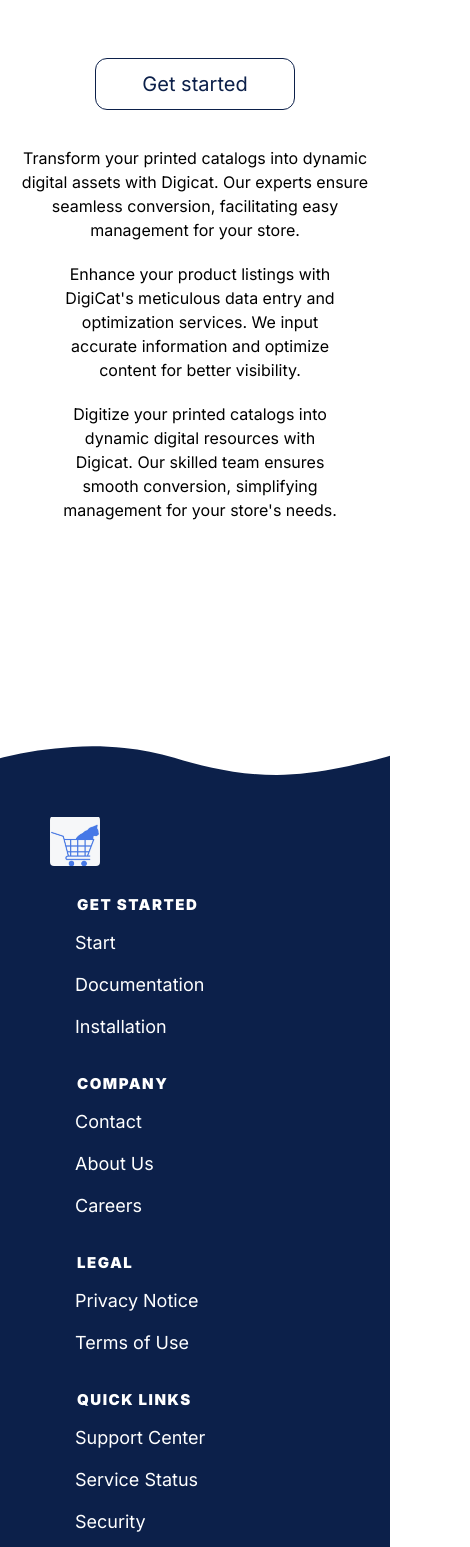
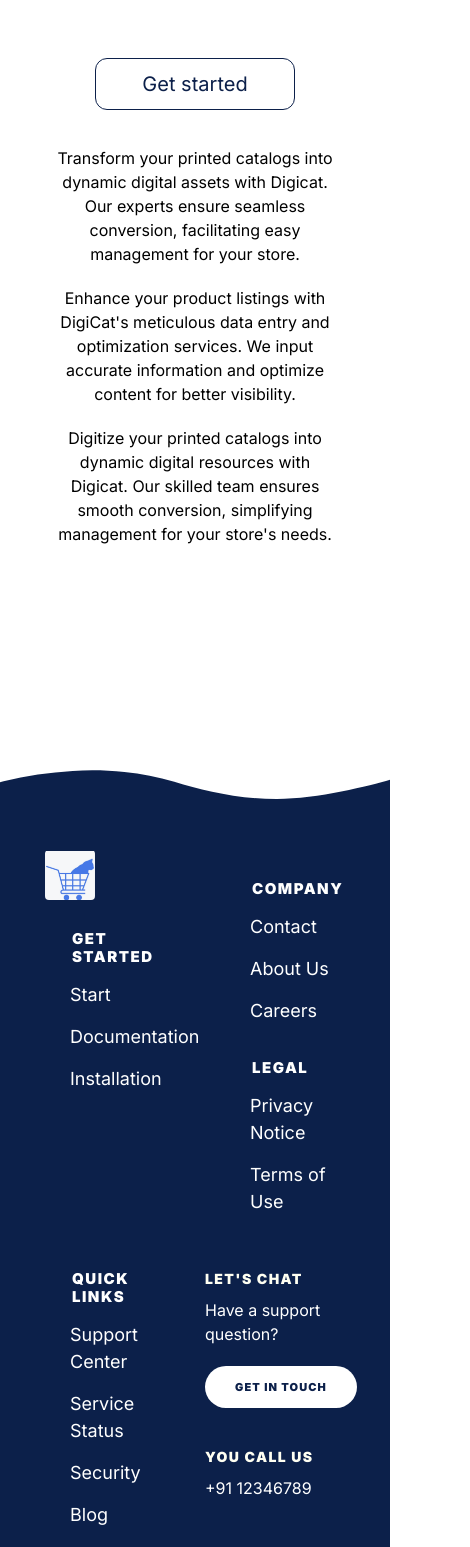
Before and after one commit to MrugeshThesiya/buildForBharatHackathon, a React (Vite) app: page / in a window 390 px wide. Shown: the part 1180-2727 px from the top of the page, 470 px wide, since content can reach past the window. Built offline with nearby package versions, Linux system fonts and the light colour scheme.

Commit message:
Home page and footer responsive done

```diff
--- a/src/Components/AboutUs/MainPage/Main.css
+++ b/src/Components/AboutUs/MainPage/Main.css
@@ -106,13 +106,13 @@
     font-size: 15px;
     line-height: 1.5;
     color: #6c6c6c;
-    text-align:right;}
+}
 
-.para{
+/* .para{
     text-align: center;
-    width: 900px;
+    width: 400px;
     padding-left:50px ;
-}
+} */
 .Contact{
     margin: 5rem;
     height: 500px;
--- a/src/Components/Footer/FooterMain/Main.css
+++ b/src/Components/Footer/FooterMain/Main.css
@@ -282,7 +282,7 @@
           padding: 40px 15px 1050px;
           position: relative;
       }
-  }
+    }
 
   @media (min-width:480px) and (max-width:599px) {
 
@@ -349,3 +349,24 @@
         width: 49.99%;
     } */
   }
+
+  @media (min-width:380px) and (max-width:759px) {
+
+    /* smartphones, Android phones, landscape iPhone */
+    .footer-content {
+        display: flex;
+        justify-content: center;
+        flex-wrap: wrap;
+        margin-left: auto;
+        margin-right: auto;
+        max-width: 1230px;
+        padding: 40px 15px 150px;
+        position: relative;
+
+    }
+    .footer-content-column {
+        width: 50%;
+        box-sizing: border-box;
+        padding: 10px;
+    }
+}
--- a/src/Components/Footer/FooterMain/Main.jsx
+++ b/src/Components/Footer/FooterMain/Main.jsx
@@ -64,21 +64,21 @@ export default function Main() {
             <h2 className="footer-menu-name"> Quick Links</h2>
             <ul id="menu-quick-links" className="footer-menu-list">
               <li className="menu-item menu-item-type-custom menu-item-object-custom">
-                <a target="_blank" rel="noopener noreferrer" href="/">Support Center</a>
+                <Link target="_blank" rel="noopener noreferrer" to="/">Support Center</Link>
               </li>
               <li className="menu-item menu-item-type-custom menu-item-object-custom">
-                <a target="_blank" rel="noopener noreferrer" href="/">Service Status</a>
+                <Link target="_blank" rel="noopener noreferrer" to="/">Service Status</Link>
               </li>
               <li className="menu-item menu-item-type-post_type menu-item-object-page">
-                <a href="/">Security</a>
+                <Link to="/">Security</Link>
               </li>
               <li className="menu-item menu-item-type-post_type menu-item-object-page">
-                <a href="/">Blog</a>
+                <Link to="/">Blog</Link>
               </li>
               <li className="menu-item menu-item-type-post_type_archive menu-item-object-customer">
-                <a href="/">Customers</a></li>
+                <Link to="/">Customers</Link></li>
               <li className="menu-item menu-item-type-post_type menu-item-object-page">
-                <a href="/">Reviews</a>
+                <Link to="/">Reviews</Link>
               </li>
             </ul>
           </div>
@@ -87,7 +87,7 @@ export default function Main() {
           <div className="footer-call-to-action">
             <h2 className="footer-call-to-action-title">{"Let's Chat"}</h2>
             <p className="footer-call-to-action-description"> Have a support question?</p>
-            <a className="footer-call-to-action-button button" href="/" target="_self"> Get in Touch </a>
+            <Link className="footer-call-to-action-button button" to="/" target="_self"> Get in Touch </Link>
           </div>
           <div className="footer-call-to-action">
             <h2 className="footer-call-to-action-title"> You Call Us</h2>
@@ -98,7 +98,7 @@ export default function Main() {
       <div className="footer-copyright">
         <div className="footer-copyright-wrapper">
           <p className="footer-copyright-text">
-            <a className="footer-copyright-link" href="/" target="_self"> ©2024 | Design By DigiCat | All rights reserved. </a>
+            <Link className="footer-copyright-link" to="/" target="_self"> ©2024 | Design By DigiCat | All rights reserved. </Link>
           </p>
         </div>
       </div>
--- a/src/Components/HomePage/HomeMain/HomeMain.css
+++ b/src/Components/HomePage/HomeMain/HomeMain.css
@@ -41,8 +41,7 @@
 .main2,
 .main3 {
     font-size: 20px;
-    width: 420px;
-    margin-left: 50px;
+    width: 400px;
     text-align: center;
     color: white;
     border-radius: 50px;
@@ -74,7 +73,7 @@
 
 /* Mobile responsive code goes here */
 
-@media only screen and (max-width:768px) {
+@media screen and (max-width:768px) {
     .outer-div1 {
         background-color: none;
         display: flex;
@@ -127,13 +126,15 @@
     }
     .inner-div2{
         display: flex;
-        flex-direction: column;
+        justify-content: center;
+        flex-wrap: wrap;
+        position: relative;
         text-align: center;
+
     }
     .main1,.main2,.main3{
         font-size: 20px;
         width: 300px;
-        margin-left: 130px;
         text-align: center;
         color: black;
         border-radius: 50px;
@@ -151,8 +152,20 @@
     }
     p.para{
         float: left;
-        width: 400px;
+        width: 280px;
         position: relative;
-        left: -90px;
     }
+
 }
+@media (min-width:769px) and (max-width:1250px) {
+    .inner-div2{
+        display: flex;
+        justify-content: center;
+        flex-wrap: wrap;
+        margin-left: auto;
+        margin-right: auto;
+        position: relative;
+
+    }
+
+}
--- a/src/Components/HomePage/HomeMain/Main2.css
+++ b/src/Components/HomePage/HomeMain/Main2.css
@@ -1,19 +1,23 @@
 .container{
     display: flex;
+    justify-content: center;
     align-items: center;
     width: 100%;
     margin-top: 94px;
     position: relative;
-    left: -50px;
+
 }
 
-.container .content .row{
+/* .row{
     width: 80%;
-    /* margin: auto; */
-}
+    margin: auto;
+} */
 
 .content{
-    margin-right: 10px;
+    /* margin-right: 10px; */
+    display: flex;
+    justify-content: center;
+    align-items: center;
 }
 
 .title h4{
@@ -29,14 +33,26 @@ p{
     font-size: 16px;
     font-family: 'Roboto' sans-serif;
 }
-.image-container{
-    width: 100;
-    margin-left: 10px;
-}
+
 .img{
-    margin-left: 300px;
+    margin-left: 200px;
     border-radius: 10px;
     height: 350px;
     width: 500px;
     background: url("https://images.unsplash.com/photo-1461749280684-dccba630e2f6?q=80&w=3538&auto=format&fit=crop&ixlib=rb-4.0.3&ixid=M3wxMjA3fDB8MHxwaG90by1wYWdlfHx8fGVufDB8fHx8fA%3D%3D") no-repeat center center/cover;
 }
+
+@media(min-width:380px)and (max-width:1024px){
+    .content{
+        display: flex;
+        flex-direction: column-reverse;
+        justify-content: center;
+        flex-wrap: wrap;
+        margin-left: auto;
+        margin-right: auto;
+        position: relative;
+    }
+    .img{
+        margin: 0px;
+    }
+}
--- a/src/Components/HomePage/HomeMain/Main2.jsx
+++ b/src/Components/HomePage/HomeMain/Main2.jsx
@@ -16,13 +16,10 @@ function Main2() {
                     <p style={{paddingBottom: "40px"}}>Simplify stock management for e-commerce businesses with DigiCat. </p>
                 </div>
             </div>
-        </div>
-        <div className="image-container">
-            <div className="image">
                 <div className="img">
                 </div>
-            </div>
         </div>
+
     </div>
     </>
   )
```
